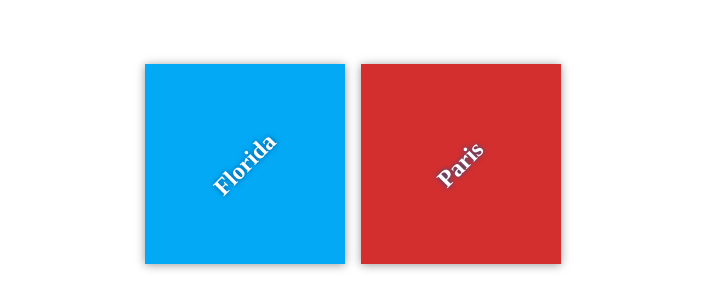
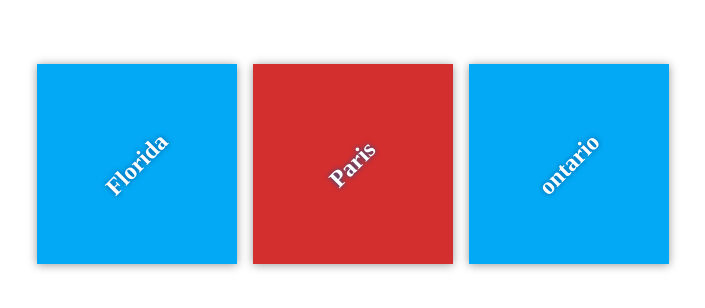
Before and after one commit to abhijeetsingh26/my-travel-plans, a plain HTML site: page index.html in a window 1280 px wide. Shown: the part 236-544 px from the top of the page, without its empty margins (287-992 px from the left). Drawn offline with Linux system fonts and the light colour scheme.

Commit message:
Added destinations

```diff
--- a/index.html
+++ b/index.html
@@ -17,6 +17,9 @@
             <div class="destination" id="paris">
                 <h2>Paris</h2>
             </div>
+	     <div class="destination" id="ontario">
+                <h2>ontario</h2>
+            </div>
         </div>
     </div>
 
```
